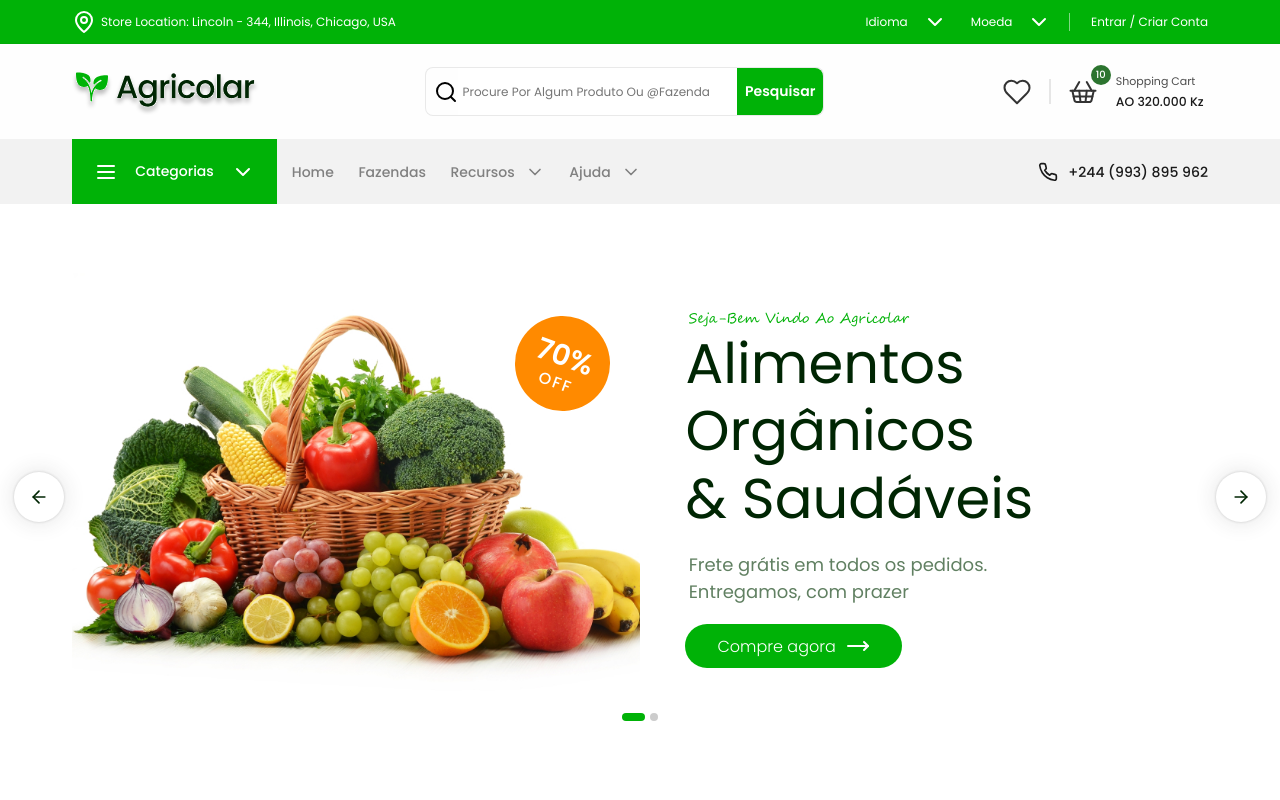
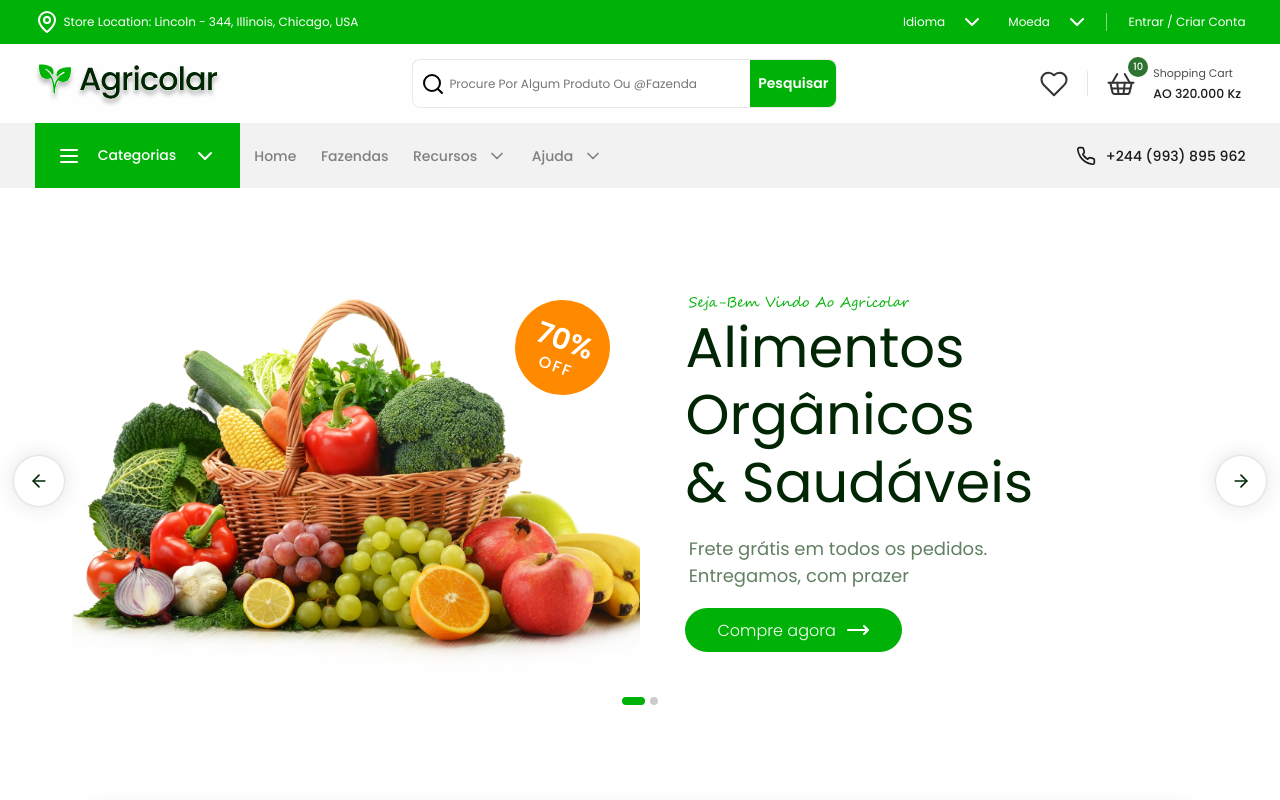
Before and after one commit to delciocapolo/agricolar, a React (Vite) app: page / in a window 1280 px wide. Shown: the top 800 px of the page. Built offline with nearby package versions, Linux system fonts and the light colour scheme.

Commit message:
refactored menu... add container(component) to define width - Capolo

```diff
--- a/src/components/Navigation/InternalComponents/MiddleMenu.tsx
+++ b/src/components/Navigation/InternalComponents/MiddleMenu.tsx
@@ -4,16 +4,23 @@ import { Heart, Search, ShoppingBasket } from "lucide-react";
 import Line from "../../main-components/TopLevelComponent/Box/Line";
 import { PaddingContext } from "../../contexts/padding";
 import { useContext } from "react";
+import { Container as ContainerBase } from "../../Container/Container";
 
 const MiddleMenu = () => {
     const { padding } = useContext(PaddingContext);
     const prevPadding = String(padding).split(' ')[1];
 
+    const Container = styled(ContainerBase)`
+        padding: 1rem 0;
+        margin: auto;
+        min-height: 0;
+        justify-content: space-between;
+        flex-wrap: wrap;
+    `;
     const MiddleMenuContainer = styled['div']`
         width: 100%;
-        padding: 1.5rem ${prevPadding};
-        justify-content: space-between;
-        flex-wrap: wrap;
+        padding: 0;
+        // padding: 1.5rem ${prevPadding};
     `;
     const Form = styled['form']`
         width: 35%;
@@ -93,10 +100,11 @@ const MiddleMenu = () => {
     const moeda = 'AO';
 
     return (
-        <MiddleMenuContainer className="d-flex">
+        <MiddleMenuContainer>
+            <Container className="d-flex">
                 <Logo />
                 <Form method="post" className="d-flex form">
-                <div className="d-flex" style={{ padding: '0 0 0 0.5rem' }} >
+                    <div className="d-flex" style={{ padding: '0 0 0 0.5rem', backgroundColor: 'var(--White)' }} >
                         <Search absoluteStrokeWidth={true} />
                     </div>
                     <TextField type="search" name="search_bar" placeholder="Procure por algum produto ou @fazenda" style={{
@@ -125,6 +133,7 @@ const MiddleMenu = () => {
                         </Info>
                     </ShoppingCard>
                 </CartContainer>
+            </Container>
         </MiddleMenuContainer>
     );
 };
--- a/src/components/Navigation/InternalComponents/NavLinks.tsx
+++ b/src/components/Navigation/InternalComponents/NavLinks.tsx
@@ -4,21 +4,28 @@ import { MenuCustom } from "../../main-components/MenuToggle/MenuCustom";
 import { IITemMenuCustom } from "../../main-components/MenuToggle/interfaces/interfaces";
 import { useContext } from "react";
 import { PaddingContext } from "../../contexts/padding";
+import { Container as ContainerBase } from "../../Container/Container";
 
 const NavLink = () => {
     const { padding } = useContext(PaddingContext);
 
-    const CallNow = styled['div']`
-    width: 100%;
-    padding: ${padding};
+    const Container = styled(ContainerBase)`
+        min-height: 0;
+        padding: 0;
+        margin: auto;
         justify-content: space-between;
-    background-color: var(--Gray-50);
-    // border-radius: var(--border-radius);
 
         & > div > .menu-toggle > .content > .title-menubar {
             font: var(--Body-Small-400);
             color: var(--Gray-50);
         }
+    `;
+    const CallNow = styled['div']`
+        width: 100%;
+        // padding: ${padding};
+        background-color: var(--Gray-50);
+        // border-radius: var(--border-radius);
+
     `;
     const LinkCallPhone = styled['a']`
         font: var(--Body-Small-500);
@@ -96,6 +103,7 @@ const NavLink = () => {
 
     return (
         <CallNow className="d-flex">
+            <Container className="d-flex">
                 <div className="d-flex">
                     <ButtonCategory type="button" className="btn-category d-grid">
                         <Menu />
@@ -108,6 +116,7 @@ const NavLink = () => {
                     <Phone size={20} style={{ color: 'var(--Gray-900)' }} />
                     <LinkCallPhone href="tel:+244993895962" className="d-flex">+244 (993) 895 962</LinkCallPhone>
                 </div>
+            </Container>
         </CallNow>
     );
 };
--- a/src/components/Navigation/InternalComponents/SmallOne.tsx
+++ b/src/components/Navigation/InternalComponents/SmallOne.tsx
@@ -1,5 +1,4 @@
 import styled from "@emotion/styled";
-import Box from "../../main-components/TopLevelComponent/Box/Box";
 import { MapPin } from "lucide-react";
 // import CustomizedMenus from "./Internal_Components_SmallOne/InternalComponentsSmallOne";
 // import SelectOptions from "./Internal_Components_SmallOne/SelectOptions";
@@ -7,20 +6,32 @@ import Line from "../../main-components/TopLevelComponent/Box/Line";
 import { SelectCustom } from "../../main-components/MenuToggle/SelectCustom";
 import { useContext } from "react";
 import { PaddingContext } from "../../contexts/padding";
+import { Container as ContainerBase } from "../../Container/Container";
 
 const SmallOne = () => {
     const { padding } = useContext(PaddingContext);
     const prevPadding = String(padding).split(' ')[1];
 
-    const SmallOneContainer = styled(Box)`
+    const Container = styled(ContainerBase)`
+        min-height: 0;
+        justify-content: space-between;
+        padding: 0.3rem 0;
+        margin: auto;
+        // background-color: red;
+
+        & > * {
+            width: fit-content;
+        }
+    `;
+
+    const SmallOneContainer = styled['div']`
         width: 100%;
-    padding: 0.3rem ${prevPadding};
+        padding: 0;
         background-color: var(--Success);
-    justify-content: space-between;
         // border-radius: var(--border-radius);
         border-bottom: 0.5px solid rgba(51, 51, 51, 0.05)
 `;
-    const ContactContainer = styled(Box)`
+    const ContactContainer = styled['div']`
         gap: 5px;
         justify-content: flex-start;
         padding: 0;
@@ -37,7 +48,7 @@ const SmallOne = () => {
         backgroundColor: 'rgba(255, 255, 255, 0.5)'
     });
 
-    const LinksContainer = styled(Box)({
+    const LinksContainer = styled['div']({
         gap: '10px',
         justifyContent: 'flex-end',
         padding: 0
@@ -55,16 +66,18 @@ const SmallOne = () => {
 
     return (
         <SmallOneContainer>
-            <ContactContainer>
+            <Container className="d-flex">
+                <ContactContainer className="d-flex">
                     <MapPin style={{ color: 'var(--White)' }} />
                     <TitleContact>Store Location: Lincoln - 344, Illinois, Chicago, USA</TitleContact>
                 </ContactContainer>
-            <LinksContainer className="links-container">
+                <LinksContainer className="links-container d-flex">
                     <SelectCustom title="Idioma" items={[{ text: 'PT', url: 'http://localhost:5173/pt' }, { text: 'EN', url: 'http://localhost:5173/en' }]} />
                     <SelectCustom title="Moeda" items={[{ text: 'USD' }, { text: 'AO' }]} />
                     <LineContainer />
                     <ButtonSignUpIn>entrar / criar conta</ButtonSignUpIn>
                 </LinksContainer>
+            </Container>
         </SmallOneContainer>
     )
 };
```
Lines whose indentation alone changed are shown as unchanged.
